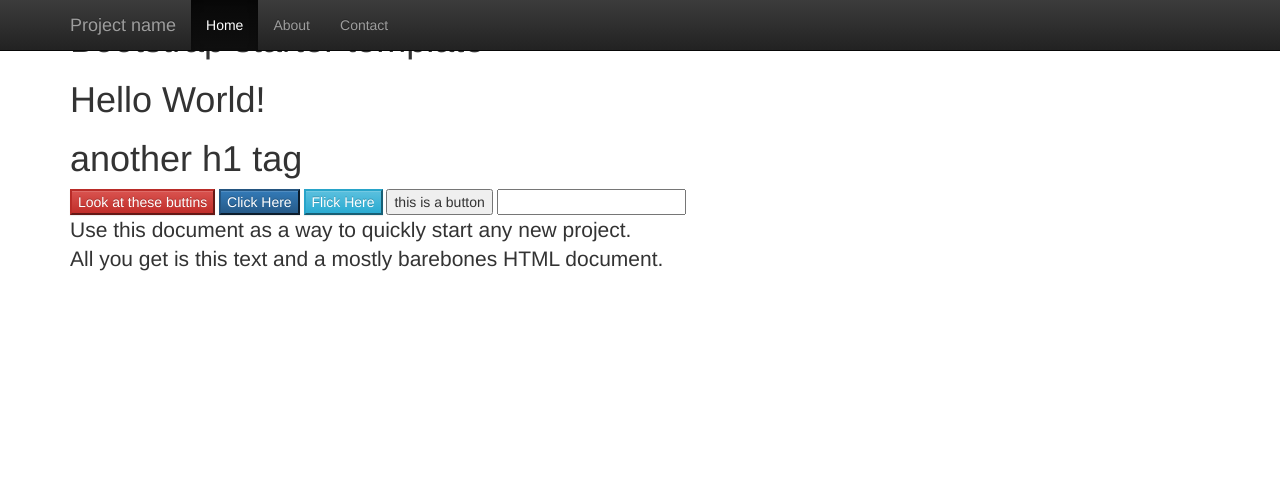
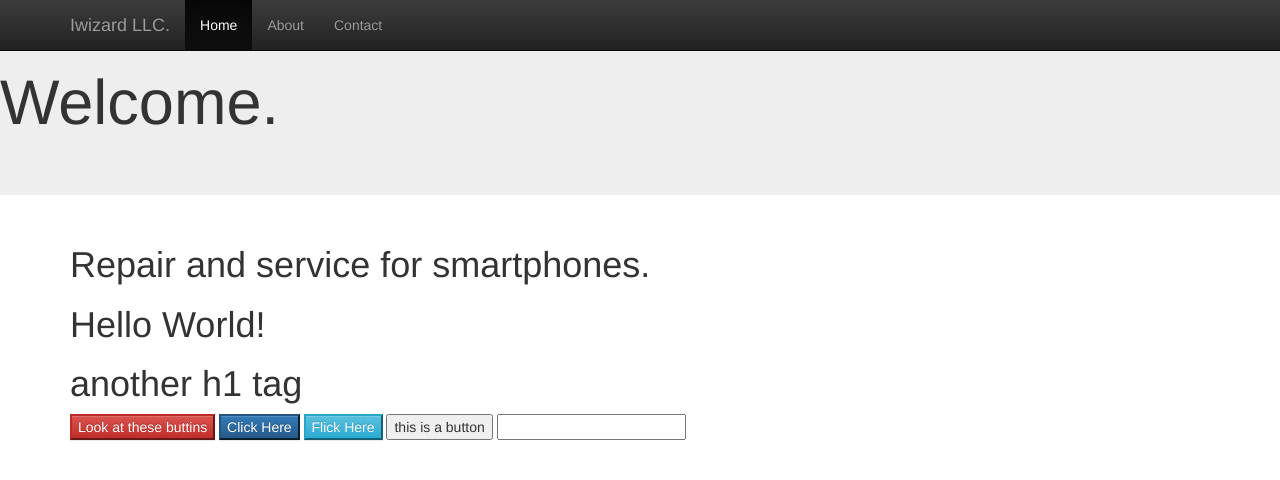
Before and after one commit to doomb0t/django-examples, a Django app: page / in a window 1280 px wide. Shown: the top 480 px of the page. Run offline with Django 3.2, Linux system fonts and the light colour scheme; some libraries are stand-ins or nearby versions.

Commit message:
update base.html

```diff
--- a/djangoexample/static/templates/base.html
+++ b/djangoexample/static/templates/base.html
@@ -14,10 +14,6 @@
         <link rel="icon" href="../../favicon.ico">
         <meta charset="UTF-8">
         <title>Hello World!</title>
-        <link rel="stylesheet" href="{% static 'css/main.css' %}">
-        <link rel="stylesheet" href="https://maxcdn.bootstrapcdn.com/bootstrap/3.3.5/css/bootstrap.min.css">
-        <link rel="stylesheet" href="https://maxcdn.bootstrapcdn.com/bootstrap/3.3.5/css/bootstrap-theme.min.css">
-        <script src="https://maxcdn.bootstrapcdn.com/bootstrap/3.3.5/js/bootstrap.min.js"></script>
         <!-- HTML5 shim and Respond.js for IE8 support of HTML5 elements and media queries -->
         <!--[if lt IE 9]>
         <script src="https://oss.maxcdn.com/html5shiv/3.7.2/html5shiv.min.js"></script>
@@ -36,7 +32,7 @@
         <span class="icon-bar"></span>
         <span class="icon-bar"></span>
         </button>
-        <a class="navbar-brand" href="#">Project name</a>
+        <a class="navbar-brand" href="#">Iwizard LLC.</a>
         </div>
         <div id="navbar" class="collapse navbar-collapse">
         <ul class="nav navbar-nav">
@@ -48,16 +44,18 @@
         </div><!--/.nav-collapse -->
         </div>
         </nav>
+        <div class='jumbotron'>
+        <h1>Welcome.</h1>
 
+        </div>
         <div class="container">
             <div class="starter-template">
-                <h1>Bootstrap starter template</h1>
+                <h1>Repair and service for smartphones.</h1>
 
                 {%block content%}
                 {%endblock%}
                 {% block two %}
                 {% endblock %}
-                <p class="lead">Use this document as a way to quickly start any new project.<br> All you get is this text and a mostly barebones HTML document.</p>
             </div>
 
         </div><!-- /.container -->
@@ -65,10 +63,10 @@
         <!-- Bootstrap core JavaScript================================================== -->
 
         <!-- Placed at the end of the document so the pages load faster -->
-        <script src="https://ajax.googleapis.com/ajax/libs/jquery/1.11.3/jquery.min.js"></script>
-        <script src="../../dist/js/bootstrap.min.js"></script>
-
         <!-- IE10 viewport hack for Surface/desktop Windows 8 bug -->
-        <script src="../../assets/js/ie10-viewport-bug-workaround.js"></script>
+        <link rel="stylesheet" href="{% static 'css/main.css' %}">
+        <link rel="stylesheet" href="https://maxcdn.bootstrapcdn.com/bootstrap/3.3.5/css/bootstrap.min.css">
+        <link rel="stylesheet" href="https://maxcdn.bootstrapcdn.com/bootstrap/3.3.5/css/bootstrap-theme.min.css">
+        <script src="https://maxcdn.bootstrapcdn.com/bootstrap/3.3.5/js/bootstrap.min.js"></script>
         </body>
 </html>
```
